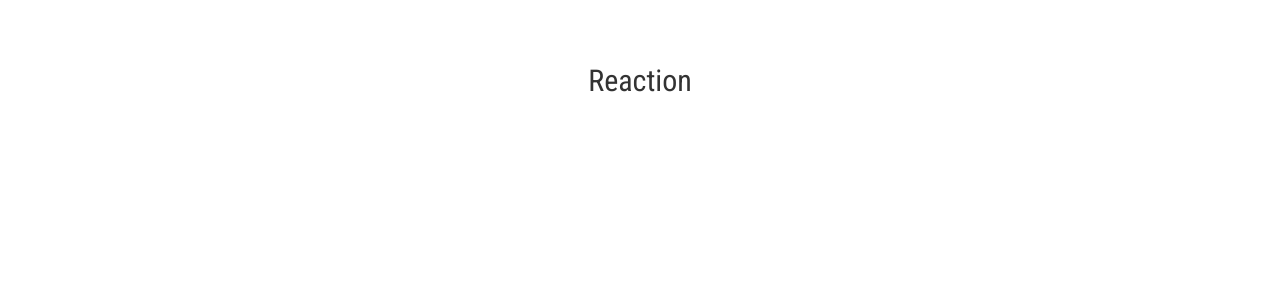
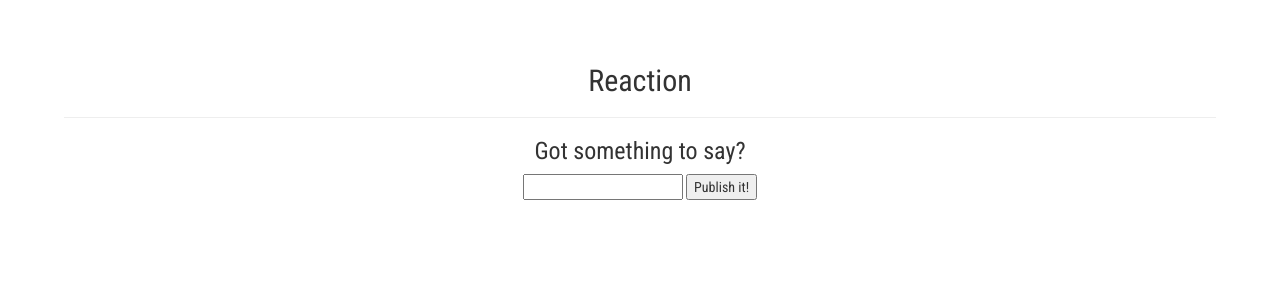
Before and after one commit to 3FirstNameBoy/Reaction, a React (Create React App) app: page / in a window 1280 px wide. Shown: the top 300 px of the page. Built offline with nearby package versions, Linux system fonts and the light colour scheme.

Commit message:
cleanup of files, creation of a publish message component that will add a users message to the global state of the application

```diff
--- a/src/App.js
+++ b/src/components/App.js
@@ -1,5 +1,6 @@
 import React, { useReducer } from "react";
-import reducer, { initialState } from "./state/reducer";
+import reducer, { initialState } from "../state/reducer";
+import PublishMessage from "./PublishMessage";
 
 function App() {
   const [state, dispatch] = useReducer(reducer, initialState);
@@ -9,6 +10,8 @@ function App() {
   return (
     <div>
       <h2>Reaction</h2>
+      <hr />
+      <PublishMessage dispatch={dispatch} />
     </div>
   );
 }
--- /dev/null
+++ b/src/components/PublishMessage.js
@@ -0,0 +1,36 @@
+import React, { useState } from "react";
+import { newMessage } from "../state/actions";
+
+function PublishMessage(props) {
+  const { dispatch } = props;
+
+  const [text, setText] = useState("");
+
+  const updateText = (event) => {
+    setText(event.target.value);
+  };
+
+  const publishMessage = () => {
+    dispatch(newMessage(text));
+  };
+
+  const handleKeyPress = (event) => {
+    if (event.key === "Enter") {
+      publishMessage();
+    }
+  };
+
+  return (
+    <div>
+      <h3>Got something to say?</h3>
+      <input
+        value={text}
+        onChange={updateText}
+        onKeyPress={handleKeyPress}
+      />{" "}
+      <button onClick={publishMessage}>Publish it!</button>
+    </div>
+  );
+}
+
+export default PublishMessage;
--- a/src/index.js
+++ b/src/index.js
@@ -1,7 +1,7 @@
 import React from "react";
 import ReactDOM from "react-dom/client";
 import "./index.css";
-import App from "./App";
+import App from "./components/App";
 
 const root = ReactDOM.createRoot(document.getElementById("root"));
 root.render(<App />);
```
